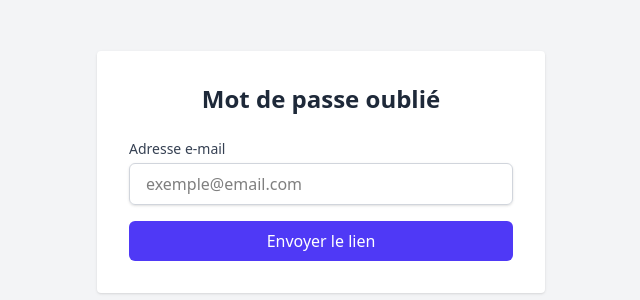
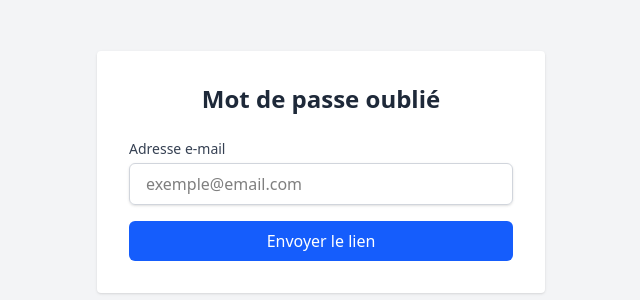
Before and after one commit to mbackeabdoul/Nu-dem-front, a React (Vite) app: page /mot-de-passe-oublie in a window 1280 px wide. Shown: the part 228-528 px from the top of the page, without its empty margins (319-959 px from the left). Built offline with nearby package versions, Linux system fonts and the light colour scheme.

Commit message:
mot de passe oublier

```diff
--- a/src/components/MotDePasseOublier.jsx
+++ b/src/components/MotDePasseOublier.jsx
@@ -53,7 +53,7 @@
 
           <button
             type="submit"
-            className="w-full bg-indigo-600 hover:bg-indigo-700 text-white font-medium py-2 px-4 rounded-md"
+            className="w-full bg-blue-600 hover:bg-indigo-700 text-white font-medium py-2 px-4 rounded-md"
           >
             Envoyer le lien
           </button>
```
